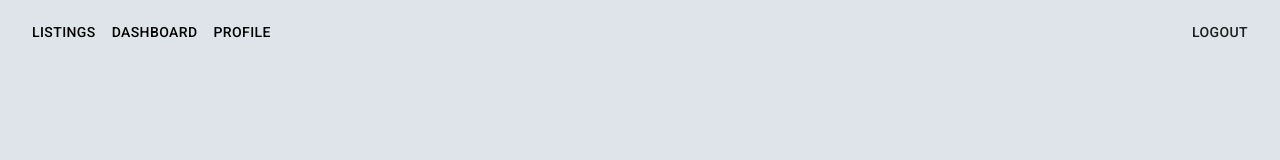
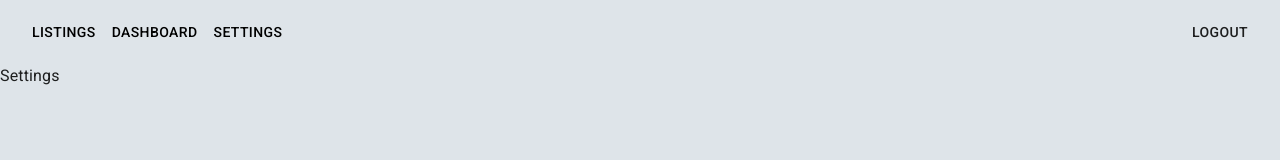
Before and after one commit to LaSav/bound-rest, a React (Create React App) app in the folder frontend/: page /settings in a window 1280 px wide. Shown: the top 160 px of the page. Built offline with nearby package versions, Linux system fonts and the light colour scheme; sample sign-in values are in the browser's storage.

Commit message:
Remove: edit-user page, Add: Settings page

```diff
--- a/frontend/src/App.js
+++ b/frontend/src/App.js
@@ -8,7 +8,7 @@
 import Feed from './pages/Feed';
 import ShowFeedListing from './pages/ShowFeedListing';
 import ShowListing from './pages/ShowListing';
-import EditUser from './pages/EditUser';
+import Settings from './pages/Settings';
 import ShowUser from './pages/ShowUser';
 import { createTheme, ThemeProvider } from '@mui/material/styles';
 import CssBaseline from '@mui/material/CssBaseline';
@@ -44,7 +44,7 @@
               <Route path={'/feed/:listingId'} element={<ShowFeedListing />} />
               <Route path={'/listings/:listingId'} element={<ShowListing />} />
               <Route path={'/users/:userId'} element={<ShowUser />} />
-              <Route path={'/edit-profile'} element={<EditUser />} />
+              <Route path={'/settings'} element={<Settings />} />
             </Routes>
           </div>
         </ThemeProvider>
--- a/frontend/src/components/Header.jsx
+++ b/frontend/src/components/Header.jsx
@@ -33,10 +33,10 @@
             </Button>
             <Button color='inherit'>
               <Link
-                to='/edit-profile'
+                to='/settings'
                 style={{ textDecoration: 'none', color: 'black' }}
               >
-                Profile
+                Settings
               </Link>
             </Button>
             <div style={{ marginLeft: 'auto' }}>
--- a/frontend/src/pages/EditUser.jsx
+++ /dev/null
@@ -1,46 +0,0 @@
-import Spinner from '../components/Spinner';
-import { useEffect } from 'react';
-import { useNavigate } from 'react-router-dom';
-import { useSelector, useDispatch } from 'react-redux';
-import { getUser, resetUser } from '../features/user/userSlice';
-import UserForm from '../components/UserForm';
-
-function EditUser() {
-  const dispatch = useDispatch();
-  const navigate = useNavigate();
-  const { user } = useSelector((state) => state.auth);
-  const { profile, isLoading, isError, message } = useSelector(
-    (state) => state.user
-  );
-
-  useEffect(() => {
-    if (isError) {
-      console.log(message);
-    }
-
-    if (!user) {
-      navigate('/login');
-    }
-
-    dispatch(getUser());
-  }, [user, navigate, dispatch, isError, message]);
-
-  useEffect(() => {
-    return () => {
-      dispatch(resetUser());
-    };
-  }, [dispatch]);
-
-  if (isLoading) {
-    return <Spinner />;
-  }
-
-  return (
-    <>
-      <h1>EditUser</h1>
-      <UserForm profile={profile} isLoading={isLoading} />
-    </>
-  );
-}
-
-export default EditUser;
--- /dev/null
+++ b/frontend/src/pages/Settings.jsx
@@ -0,0 +1,5 @@
+function Settings() {
+  return <div>Settings</div>;
+}
+
+export default Settings;
```
